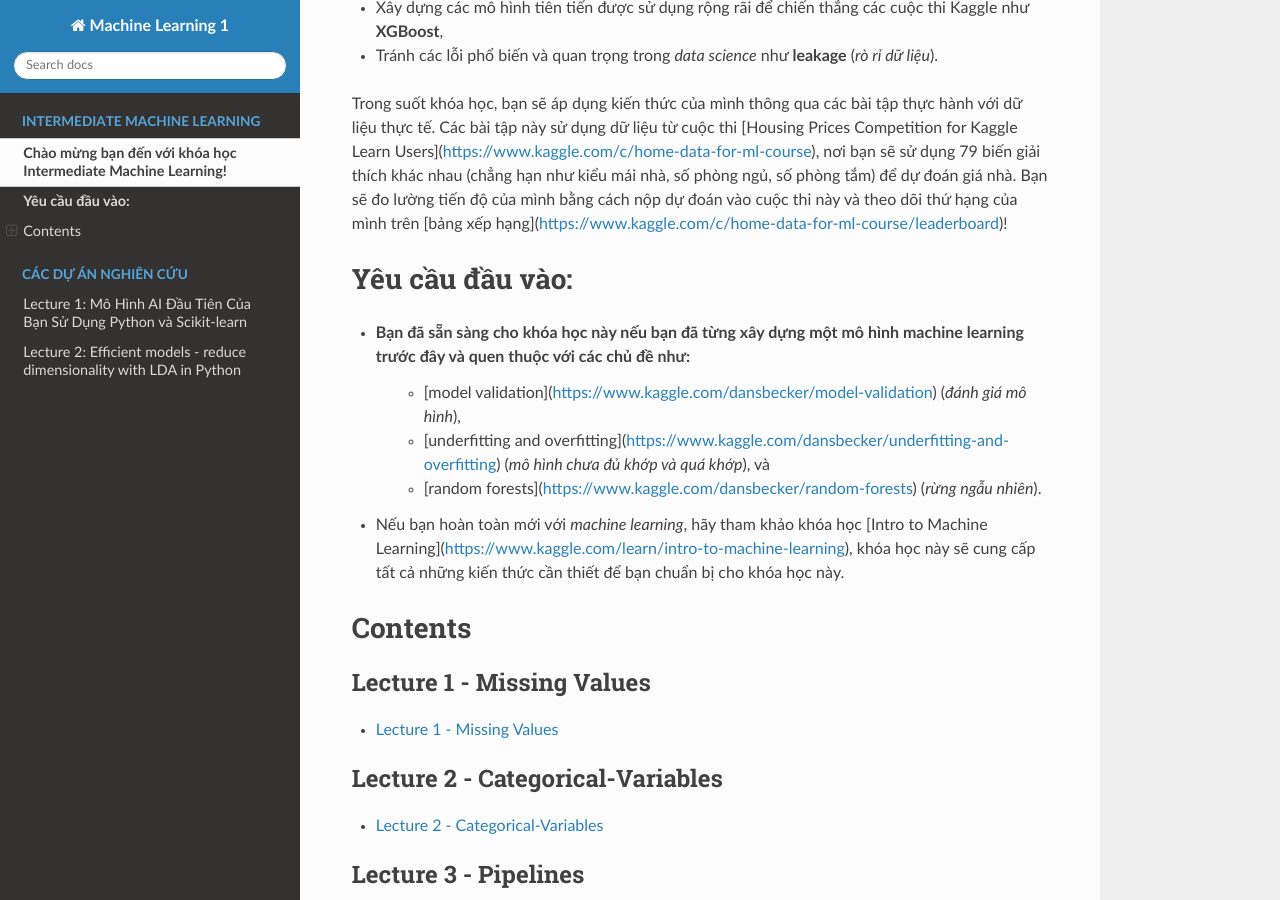
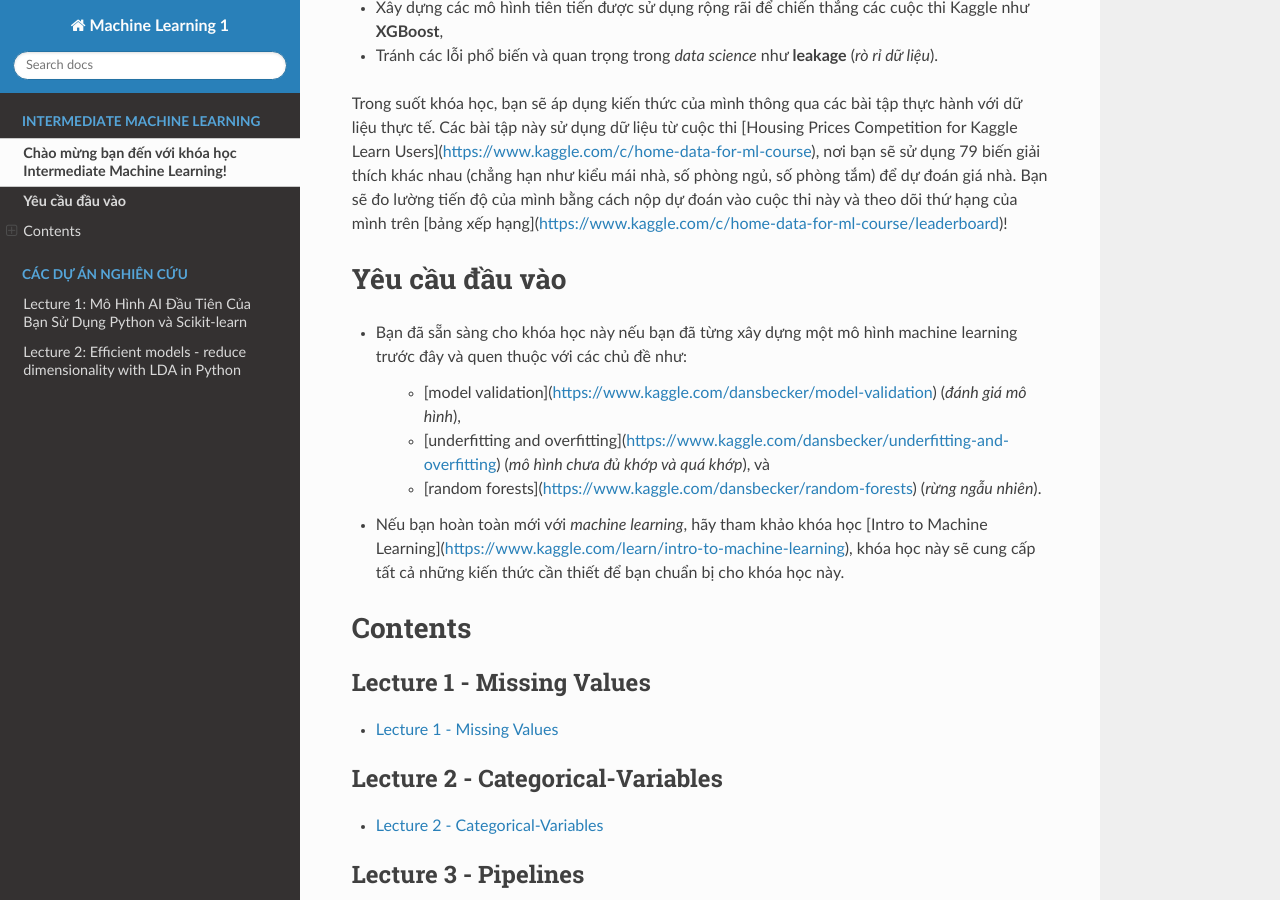
Before and after one commit to phambinh0826/ML1, a Sphinx documentation site: the page built from docs/source/Intermediate-ML/index.rst, in a window 1280 px wide and 900 px high, scrolled down 393 px. Built offline with Sphinx 7.4.7 and the Read the Docs theme 3.1.0, drawn with Linux system fonts in a browser that asks for light colours; pages that are not in the unit, such as notebooks, are missing from menus.

```diff
--- a/docs/source/Intermediate-ML/index.rst
+++ b/docs/source/Intermediate-ML/index.rst
@@ -15,12 +15,15 @@ Nếu bạn đã có nền tảng về *machine learning* và muốn học cách
 
 Trong suốt khóa học, bạn sẽ áp dụng kiến thức của mình thông qua các bài tập thực hành với dữ liệu thực tế. Các bài tập này sử dụng dữ liệu từ cuộc thi [Housing Prices Competition for Kaggle Learn Users](https://www.kaggle.com/c/home-data-for-ml-course), nơi bạn sẽ sử dụng 79 biến giải thích khác nhau (chẳng hạn như kiểu mái nhà, số phòng ngủ, số phòng tắm) để dự đoán giá nhà. Bạn sẽ đo lường tiến độ của mình bằng cách nộp dự đoán vào cuộc thi này và theo dõi thứ hạng của mình trên [bảng xếp hạng](https://www.kaggle.com/c/home-data-for-ml-course/leaderboard)!
 
-**Yêu cầu đầu vào:**
+**Yêu cầu đầu vào**
 =======================
 
 - Bạn đã sẵn sàng cho khóa học này nếu bạn đã từng xây dựng một mô hình machine learning trước đây và quen thuộc với các chủ đề như:
+
       - [model validation](https://www.kaggle.com/dansbecker/model-validation) (*đánh giá mô hình*),
+
       - [underfitting and overfitting](https://www.kaggle.com/dansbecker/underfitting-and-overfitting) (*mô hình chưa đủ khớp và quá khớp*), và
+
       - [random forests](https://www.kaggle.com/dansbecker/random-forests) (*rừng ngẫu nhiên*).
 
 - Nếu bạn hoàn toàn mới với *machine learning*, hãy tham khảo khóa học [Intro to Machine Learning](https://www.kaggle.com/learn/intro-to-machine-learning), khóa học này sẽ cung cấp tất cả những kiến thức cần thiết để bạn chuẩn bị cho khóa học này.
```
